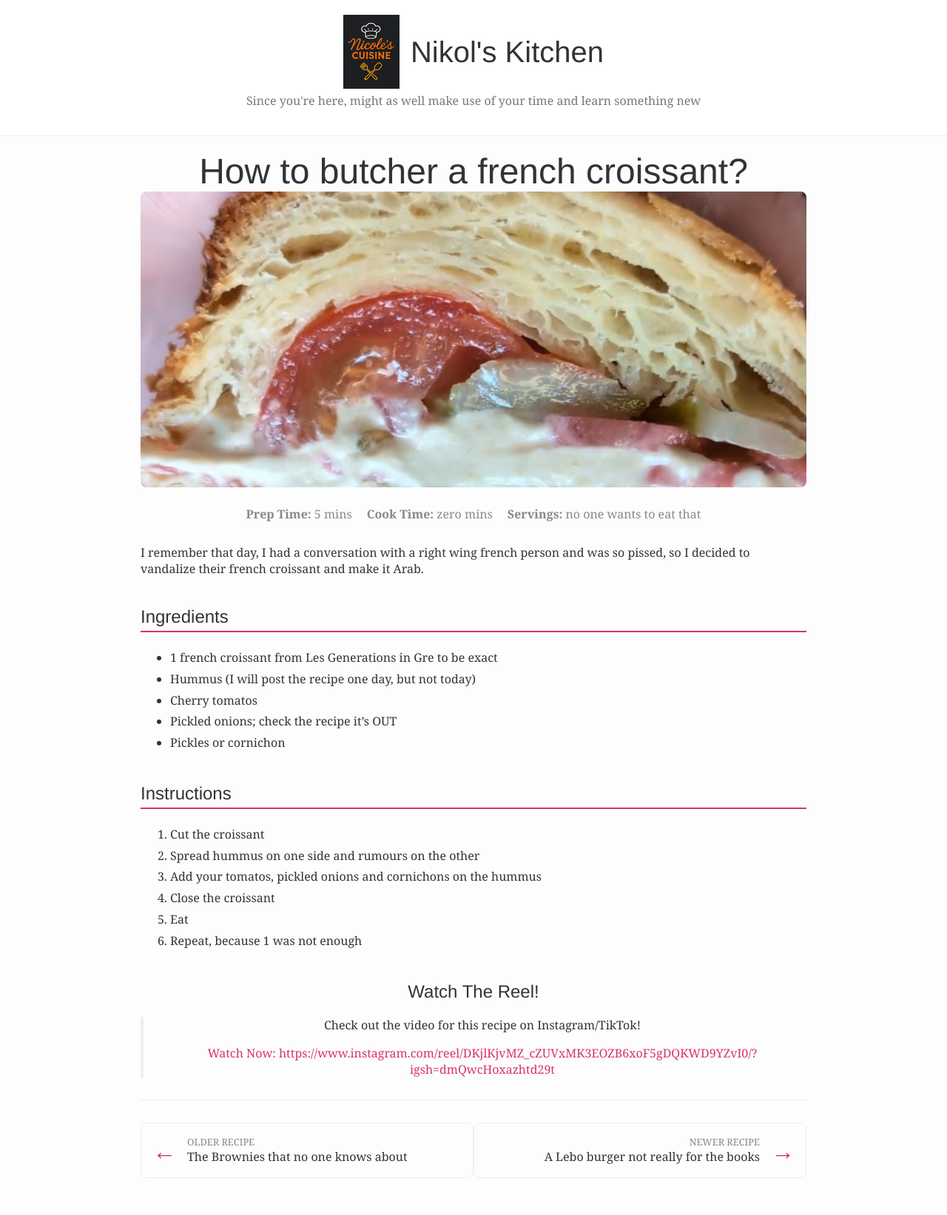
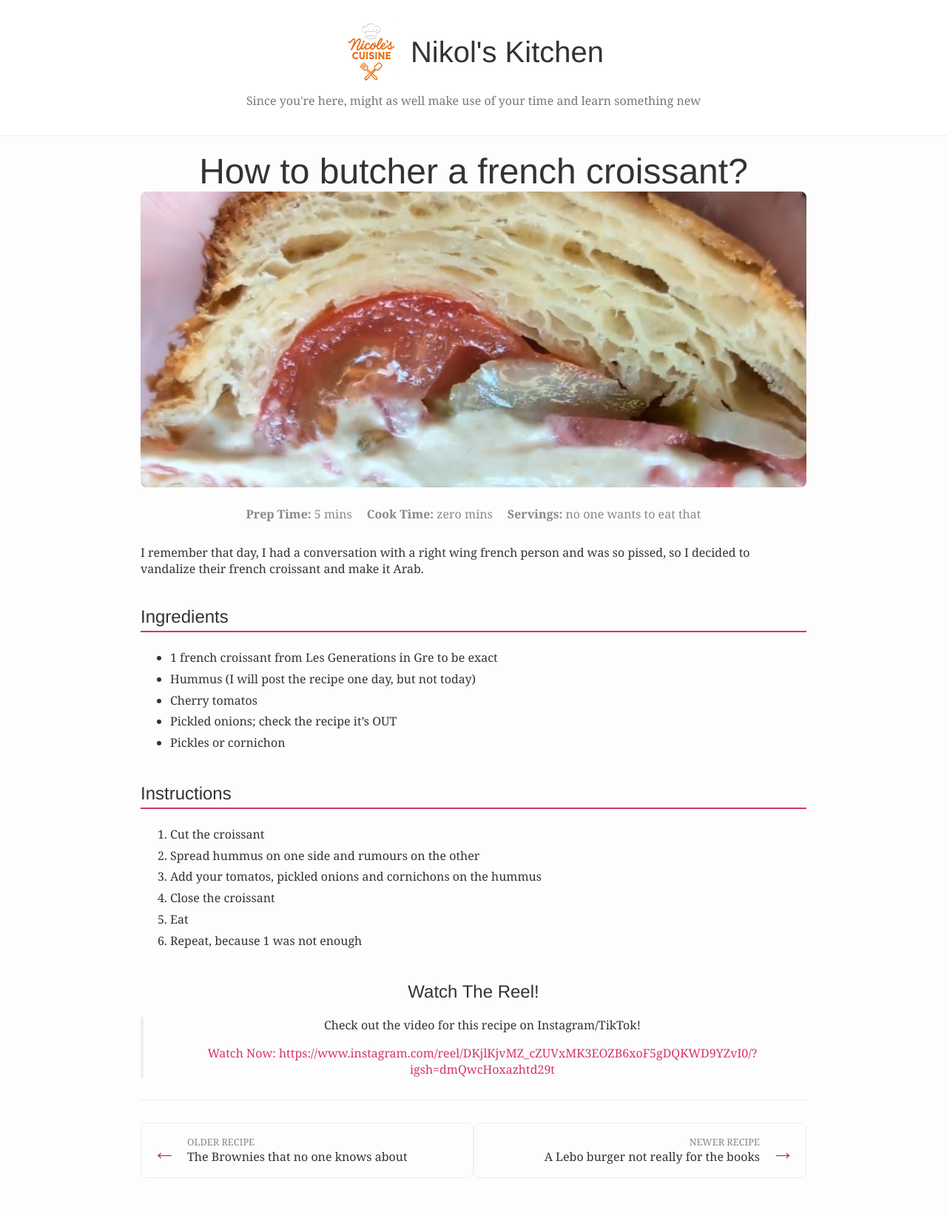
Before and after one commit to AntiLibrary5/nicools-kitchen, a Jekyll site: the page built from _posts/2025-08-20-croissant-lebanese.md, in a window 1280 px wide. Shown: the whole page at 74% size. Built offline with Jekyll 4.4.1, drawn with Linux system fonts in a browser that asks for light colours.

Commit message:
logo change

```diff
--- a/_layouts/default.html
+++ b/_layouts/default.html
@@ -9,7 +9,7 @@
 <body>
 	<header class="site-header">
 		<a href="{{ site.baseurl }}/" class="site-branding">
-			<img src="{{ site.baseurl }}/assets/images/logo_nicole.png" alt="Nikol's Kitchen Logo" class="site-logo">
+			<img src="{{ site.baseurl }}/assets/images/logo_nicole_white_logo.png" alt="Nikol's Kitchen Logo" class="site-logo">
 			<h1 class="site-title">{{ site.title }}</h1>
 		</a>
 		<p class="site-description">{{ site.description }}</p>
```
Also changed, not shown: assets/images/logo_nicole_white.png (added), assets/images/logo_nicole_white_logo.png (added).
